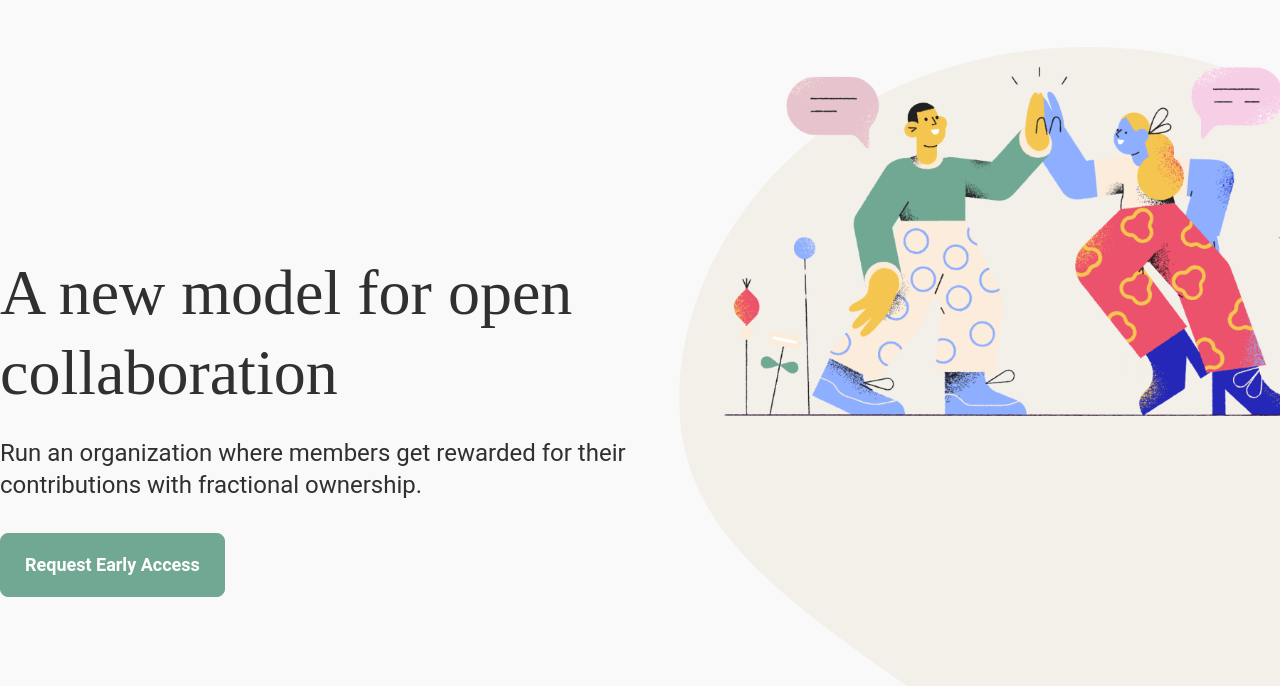
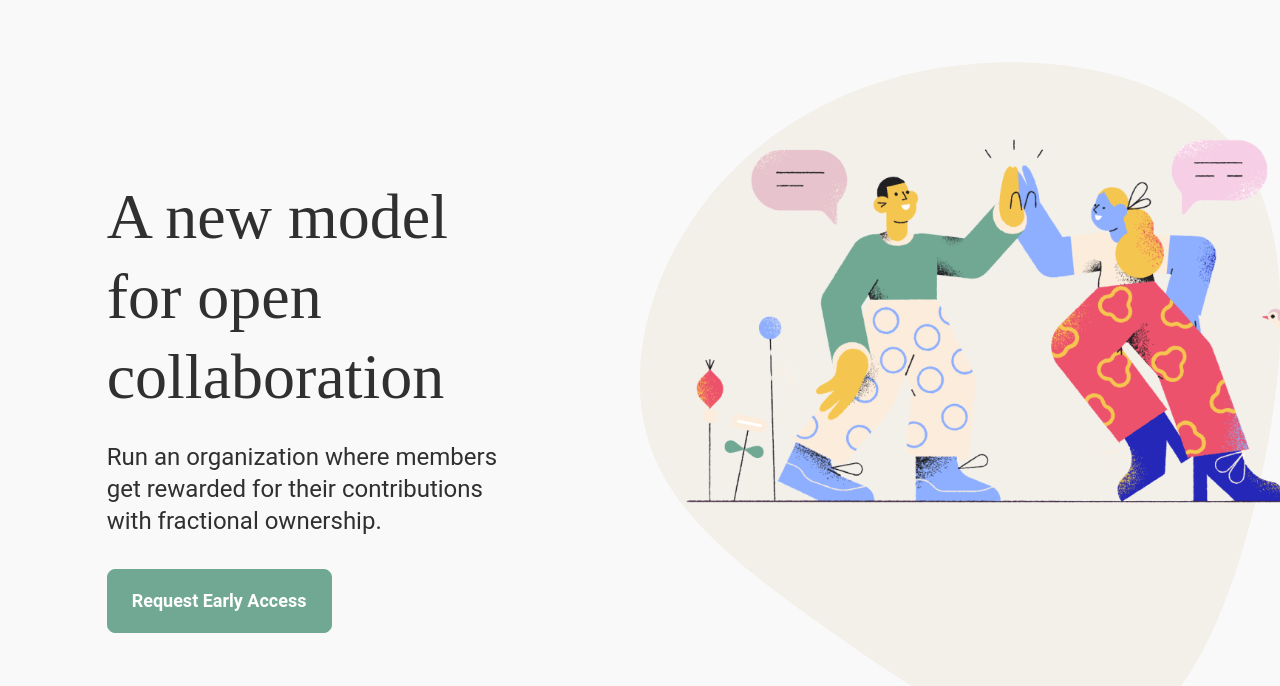
Before and after one commit to zeynabmvs/FyloDarkLandingPage, a website: page index.html in a window 1280 px wide. Shown: the part 111-797 px from the top of the page. Drawn offline with Linux system fonts and the light colour scheme; a web font is replaced by a local one.

Commit message:
hero bg fix

```diff
--- a/assets/css/styles.css
+++ b/assets/css/styles.css
@@ -50,3 +50,28 @@
         box-shadow:  0 16px 0 -4px hsl(var(--p)) !important;
     }
 }
+
+#hero-image::before {
+    position: absolute;
+    content: "";
+    background-image: url("/assets/img/shape1.svg");
+    background-repeat: no-repeat;
+    background-position: center;
+    background-size: contain;
+    width: 100%;
+    height: 100%;
+    top: 0;
+    right: 0;
+}
+#hero-image::after {
+    position: absolute;
+    content: "";
+    background-image: url("/assets/img/Illustration.png");
+    background-repeat: no-repeat;
+    background-position: right;
+    background-size: contain;
+    width: 100%;
+    height: 569px;
+    top: 0;
+    right: 0;
+}
--- a/index.html
+++ b/index.html
@@ -28,16 +28,12 @@
 
     </header>
 
-    <section id="section1" class="container pb-28">
-        <div class="pt-5 flex items-center">
-            <div class="w-[80%]">
-                <h1 class="text-[4rem] leading-tight mb-6">A new model for open collaboration</h1>
-                <p class="mb-8">Run an organization where members get rewarded for their contributions with fractional ownership.</p>
-                <button class="btn btn-primary btn-lg">Request early access</button>
-            </div>
-            <div class="scale-[1.05] bg-[url('/assets/img/shape1.svg')] bg-cover bg-no-repeat h-[720px]">
-                <img src="assets/img/Illustration.png" alt="">
-            </div>
+    <section id="section1" class=" flex pb-28 items-center">
+        <div id="hero-image" class="basis-1/2 order-2 h-[720px] relative"></div>
+        <div id="hero-content" class="container basis-1/3 order-1">
+            <h1 class="text-[4rem] leading-tight mb-6">A new model for open collaboration</h1>
+            <p class="mb-8">Run an organization where members get rewarded for their contributions with fractional ownership.</p>
+            <button class="btn btn-primary btn-lg">Request early access</button>
         </div>
     </section>
 
@@ -174,7 +170,7 @@
         </div>
     </section>
 
-    <section id="section5" class="container pb-20">
+    <section id="section5" class="container pb-44">
         <div class="grid grid-cols-2 items-center gap-10">
 
             <div class="w-[90%]">
```
Also changed, not shown: dist/styles.css.
